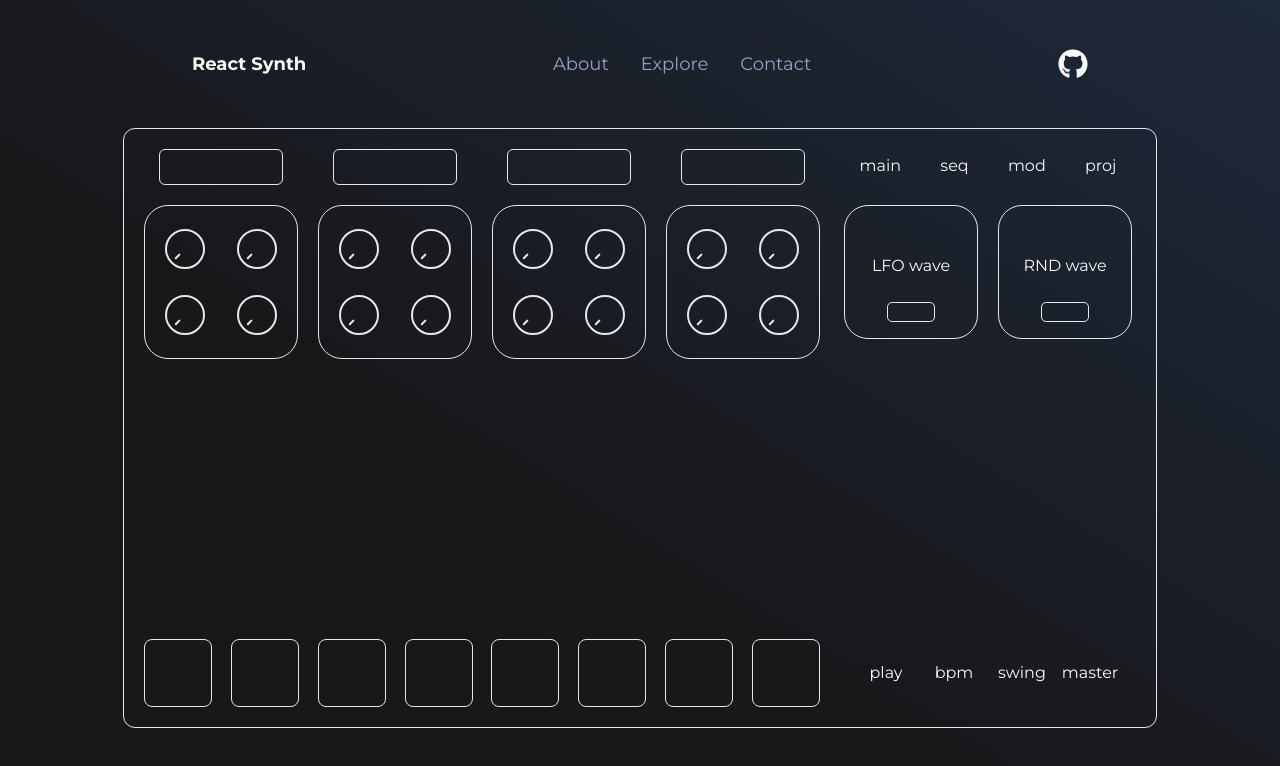
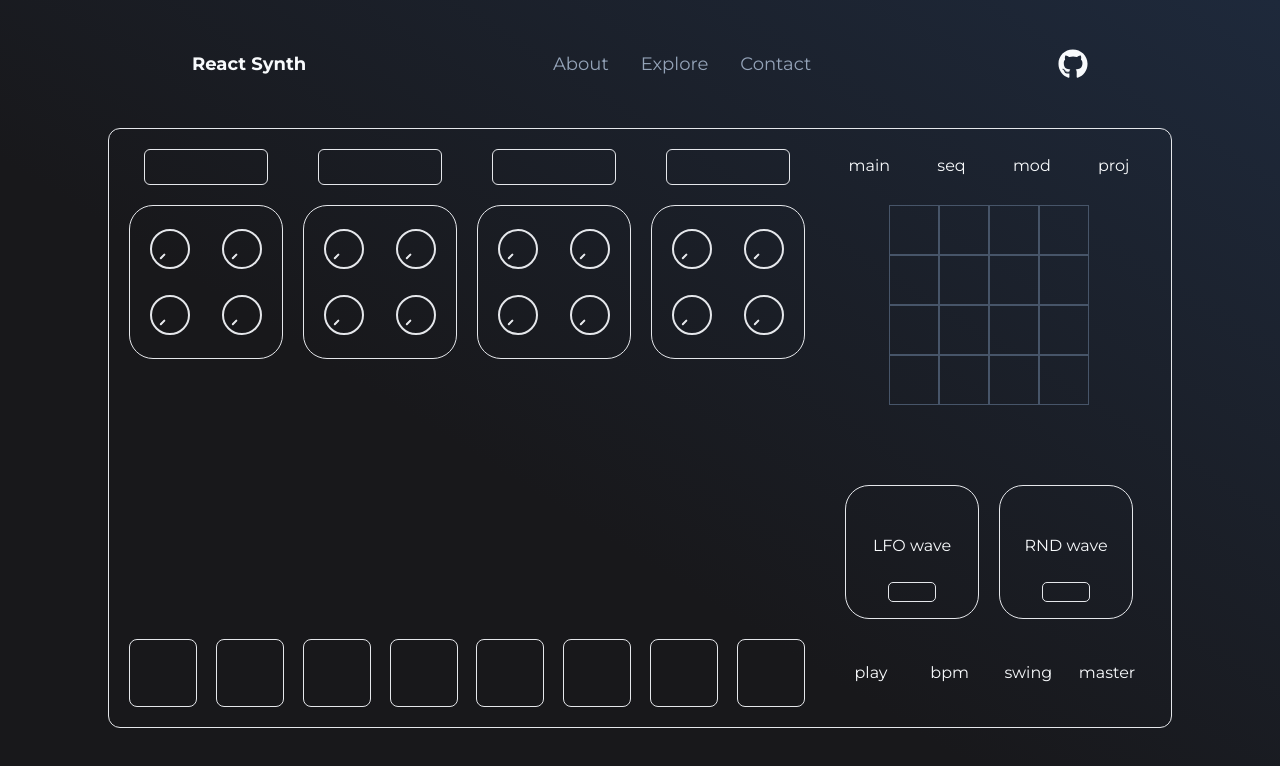
Before and after one commit to vybukhivka/react-synth, a React (Vite) app: page /synth in a window 1280 px wide. Shown: the top 766 px of the page. Built offline with nearby package versions, Linux system fonts and the light colour scheme.

Commit message:
layout: beautiful modmatrix

```diff
--- /dev/null
+++ b/src/components/synth/Tabs/Mod/Matrix.tsx
@@ -0,0 +1,13 @@
+const matrixSlots: number[] = Array.from({ length: 16 }, (_, i) => i);
+
+const Matrix: React.FC = () => {
+  return (
+    <div className="grid h-[200px] w-[200px] grid-cols-4 grid-rows-4 border-slate-600">
+      {matrixSlots.map(slot => (
+        <div className="border border-slate-600 text-center" key={slot}></div>
+      ))}
+    </div>
+  );
+};
+
+export default Matrix;
--- a/src/components/synth/Tabs/Mod/Modulators.tsx
+++ b/src/components/synth/Tabs/Mod/Modulators.tsx
@@ -1,11 +1,17 @@
 import LFO from './LFO';
+import Matrix from './Matrix';
 import RND from './RND';
 
 const Modulators: React.FC = () => {
   return (
-    <div className="flex w-full justify-center gap-x-5">
-      <LFO />
-      <RND />
+    <div className="col-start-5 row-start-2 row-end-4 flex flex-col items-center justify-between gap-y-[20px] px-[20px]">
+      <div>
+        <Matrix />
+      </div>
+      <div className="flex w-full justify-center gap-x-5">
+        <LFO />
+        <RND />
+      </div>
     </div>
   );
 };
```
